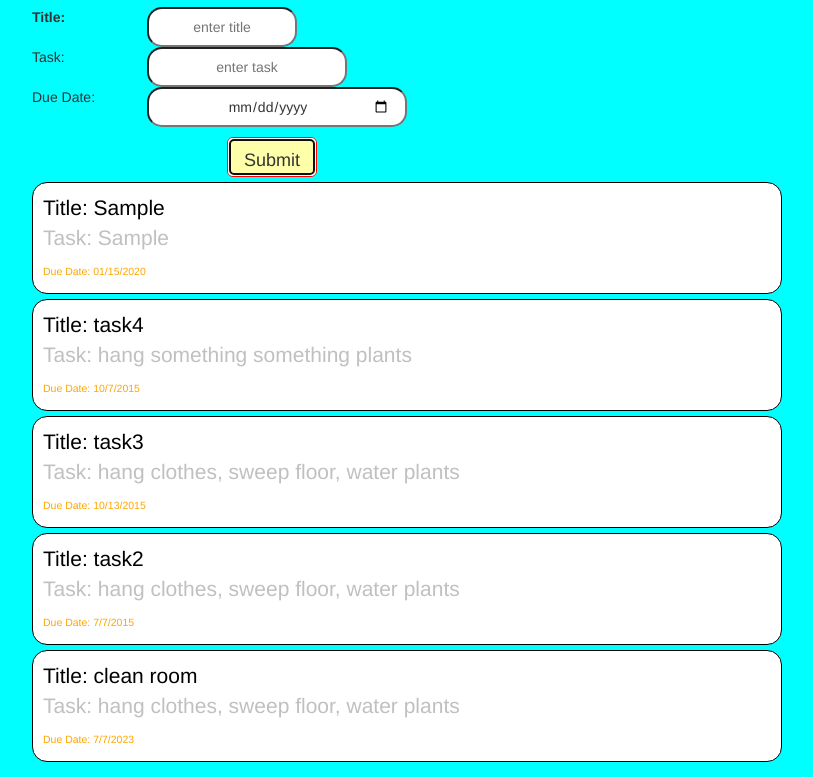
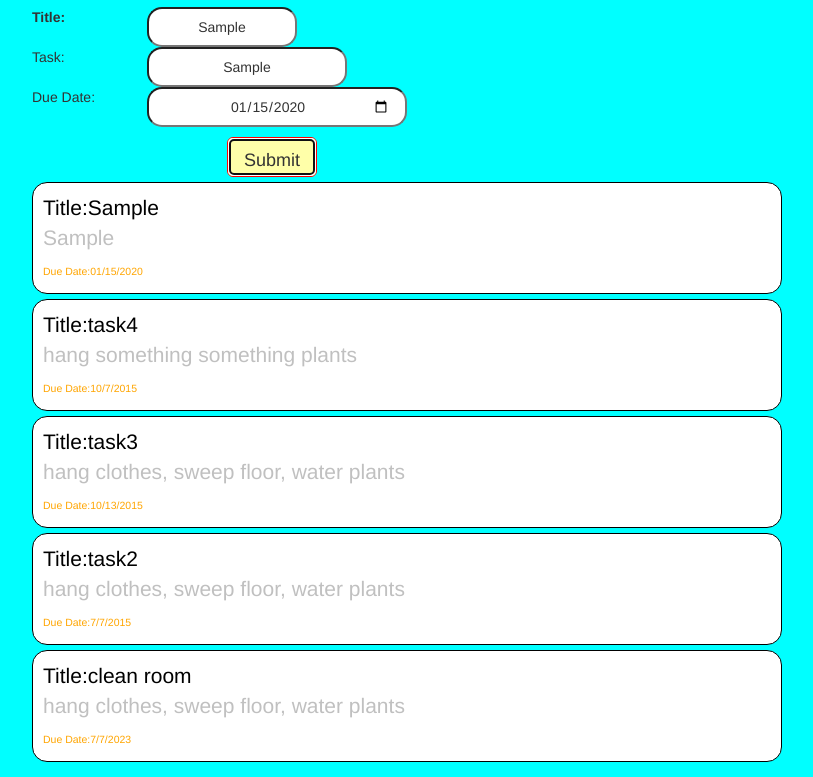
Before and after one commit to goodbedford/todo-app, a plain HTML site: page index.html in a window 1280 px wide. Both pictures are taken after typing "Sample", "Sample", "2020-01-15" into the empty fields and a click on the input 505 px from the left and 219 px from the top of the page. Shown: the part 63-840 px from the top of the page, without its empty margins (233-1046 px from the left). Drawn offline with nearby package versions, Linux system fonts and the light colour scheme.

Commit message:
added underscore and add new items to list functionality

```diff
--- a/index.html
+++ b/index.html
@@ -32,16 +32,26 @@
           <div class="col-xs-8 col-xs-offset-3 col-md-6">
             <input id="submit" class="btn btn-lg" type="submit">
           </div>
-          </div>
+        </div>
             <ul id="list" class="my-list">
             </ul>
 
-          </div>
+        </div>
       </form>
       </div>
       </div>
   </div>
   <script src="https://cdnjs.cloudflare.com/ajax/libs/jquery/2.1.4/jquery.js"></script>
+  <script type="text/javascript" src="https://cdnjs.cloudflare.com/ajax/libs/underscore.js/1.8.3/underscore-min.js"></script>
   <script src="scripts.js"></script>
+  <!-- underscore template -->
+  <script type="text/template" id="list-template">
+
+       <li><span class='miniHeader'>Title:<%= title %></span><br />
+           <%= task %><br />
+           <span id="dateText" class="date-display">Due Date:<%= date %></span>
+       </li>
+
+  </script>
 </body>
 </html>
--- a/scripts.js
+++ b/scripts.js
@@ -8,7 +8,33 @@ $body = $("body");
   var $listParent = $("#list");
   var $formBox = $("#formBox");
   var $dateInput = $("#myDate");
-  var listOfTask = [
+  var listTemplate = _.template( $("#list-template").html() );
+
+  var ToDo = function (title, task, date){
+    this.title = title,
+    this.task = task,
+    this.date = date;
+  };
+  var dateFormater = function(dTxt){
+    // 2023-08-23
+    // new Date(2015, 9, 13)
+    //console.log("this is dTxt: " + dTxt);
+    var dateArr = dTxt.split("-");
+    var tempDate= { month: dateArr[1],
+            day: dateArr[2],
+            year: dateArr[0]
+          };
+    var dStr = tempDate.month +"/"+ tempDate.day + "/"+ tempDate.year
+    //var d = new Date(tempDate.year, tempDate.month, tempDate.day);
+
+    return dStr;
+  }
+
+ //data model
+ var task1 = new ToDo()
+
+
+ var listOfTasks = [
        {title: "clean room",
         task: "hang clothes, sweep floor, water plants",
         date: new Date(2023, 6, 7)},
@@ -23,8 +49,19 @@ $body = $("body");
          date: new Date(2015, 9, 7)}
  ];
 
-  var displayTasks = function(listOfTask, parentUl){
-    $.each(listOfTask, function(index, item){
+ for(var i =0; i < listOfTasks.length; i++){
+    console.log(" inside for loop" + listOfTasks[i].date.toLocaleDateString("en-US"));
+    listOfTasks[i].date = listOfTasks[i].date.toLocaleDateString("en-US");
+    //console.log(listOfTasks[i].date)
+ }
+  _.each(listOfTasks, function(task, index){
+    var $task =  $(listTemplate(task) );
+        //$task.attr("data-index", index);
+        $listParent.prepend($task);
+  });
+
+  var displayTasks = function(listOfTasks, parentUl){
+    $.each(listOfTasks, function(index, item){
       var $tempLi = $("<li />");
       var tempItem = "<span class='miniHeader'>Title: " + item.title + "</span>";
           tempItem += "<br />";
@@ -35,6 +72,31 @@ $body = $("body");
         parentUl.prepend($tempLi);
     });
   }
+  var addToList = function(){
+    event.preventDefault();
+    console.log("I was clicked");
+    var tempTodo = new ToDo($newItemTitle.val(), $newItemTitle.val(), dateFormater($dateInput.val() ) );
+    listOfTasks.push(tempTodo);
+    console.log(listOfTasks)
+    //console.log(tempTodo.title, tempTodo.task, tempTodo.date);
+    $task = $(listTemplate(tempTodo) );
+    $listParent.prepend($task);
+    // if($newItem.val() != "" &&
+    //    $newItemTitle.val() != "" &&
+    //    $dateInput.val() != ""){
+    //   var $listItem = $("<li></li>");
+    //   var tempTask = "<span class='miniHeader'>Title: " + $newItemTitle.val() + "</span>";
+    //       tempTask += "<br />";
+    //       tempTask += "Task: " + $newItem.val();
+    //       tempTask += "<br />";
+    //       tempTask += "<span id='dateText' class='date-display'>Due Date: " + dateFormater($dateInput.val() )  + "</span>";
+    //   $listItem.html( tempTask );
+    //   $listParent.prepend($listItem);
+    //   $newItemTitle.val("");
+    //   $newItem.val("");
+    //   $dateInput.val("");
+    //}
+  }
   // var addToList = function(evt,liParent, item){
   //   evt.preventDefault();
   //   console.log("I was clicked");
@@ -43,39 +105,26 @@ $body = $("body");
   //   liParent.append($listItem);
   // }
 
-  var addToList = function(){
-    event.preventDefault();
-    console.log("I was clicked");
-    if($newItem.val() != "" &&
-       $newItemTitle.val() != "" &&
-       $dateInput.val() != ""){
-      var $listItem = $("<li></li>");
-      var tempTask = "<span class='miniHeader'>Title: " + $newItemTitle.val() + "</span>";
-          tempTask += "<br />";
-          tempTask += "Task: " + $newItem.val();
-          tempTask += "<br />";
-          tempTask += "<span id='dateText' class='date-display'>Due Date: " + dateFormater($dateInput.val() )  + "</span>";
-      $listItem.html( tempTask );
-      $listParent.prepend($listItem);
-      $newItemTitle.val("");
-      $newItem.val("");
-      $dateInput.val("");
-    }
-  }
-  var dateFormater = function(dTxt){
-    // 2023-08-23
-    // new Date(2015, 9, 13)
-    console.log("this is dTxt: " + dTxt);
-    var dateArr = dTxt.split("-");
-    var tempDate= { month: dateArr[1],
-            day: dateArr[2],
-            year: dateArr[0]
-          };
-    var dStr = tempDate.month +"/"+ tempDate.day + "/"+ tempDate.year
-    //var d = new Date(tempDate.year, tempDate.month, tempDate.day);
+  // var addToList = function(){
+  //   event.preventDefault();
+  //   console.log("I was clicked");
+  //   if($newItem.val() != "" &&
+  //      $newItemTitle.val() != "" &&
+  //      $dateInput.val() != ""){
+  //     var $listItem = $("<li></li>");
+  //     var tempTask = "<span class='miniHeader'>Title: " + $newItemTitle.val() + "</span>";
+  //         tempTask += "<br />";
+  //         tempTask += "Task: " + $newItem.val();
+  //         tempTask += "<br />";
+  //         tempTask += "<span id='dateText' class='date-display'>Due Date: " + dateFormater($dateInput.val() )  + "</span>";
+  //     $listItem.html( tempTask );
+  //     $listParent.prepend($listItem);
+  //     $newItemTitle.val("");
+  //     $newItem.val("");
+  //     $dateInput.val("");
+  //   }
+  // }
 
-    return dStr;
-  }
   var d1 = new Date();
   var d2 = new Date(2015, 6, 30);
   var one_day = 1000 * 60 * 60 * 24;
@@ -85,7 +134,7 @@ $body = $("body");
       var daysDiff = dateDifferenceMs / one_day;
       return Math.round(daysDiff);
     }
-  console.log(dateDiff(d1,d2));
+  //console.log(dateDiff(d1,d2));
 
   var taskDueAlert = function(d1,d2, dFunc){
     var daysToAlert = dFunc(d1,d2);
@@ -109,6 +158,6 @@ $body = $("body");
   $formBox.on("submit", addToList);
 
   $listParent.on("click", "li", removeListItem);
-  displayTasks(listOfTask, $listParent);
+  //displayTasks(listOfTask, $listParent);
 
 });
```
Lines whose indentation alone changed are shown as unchanged.
